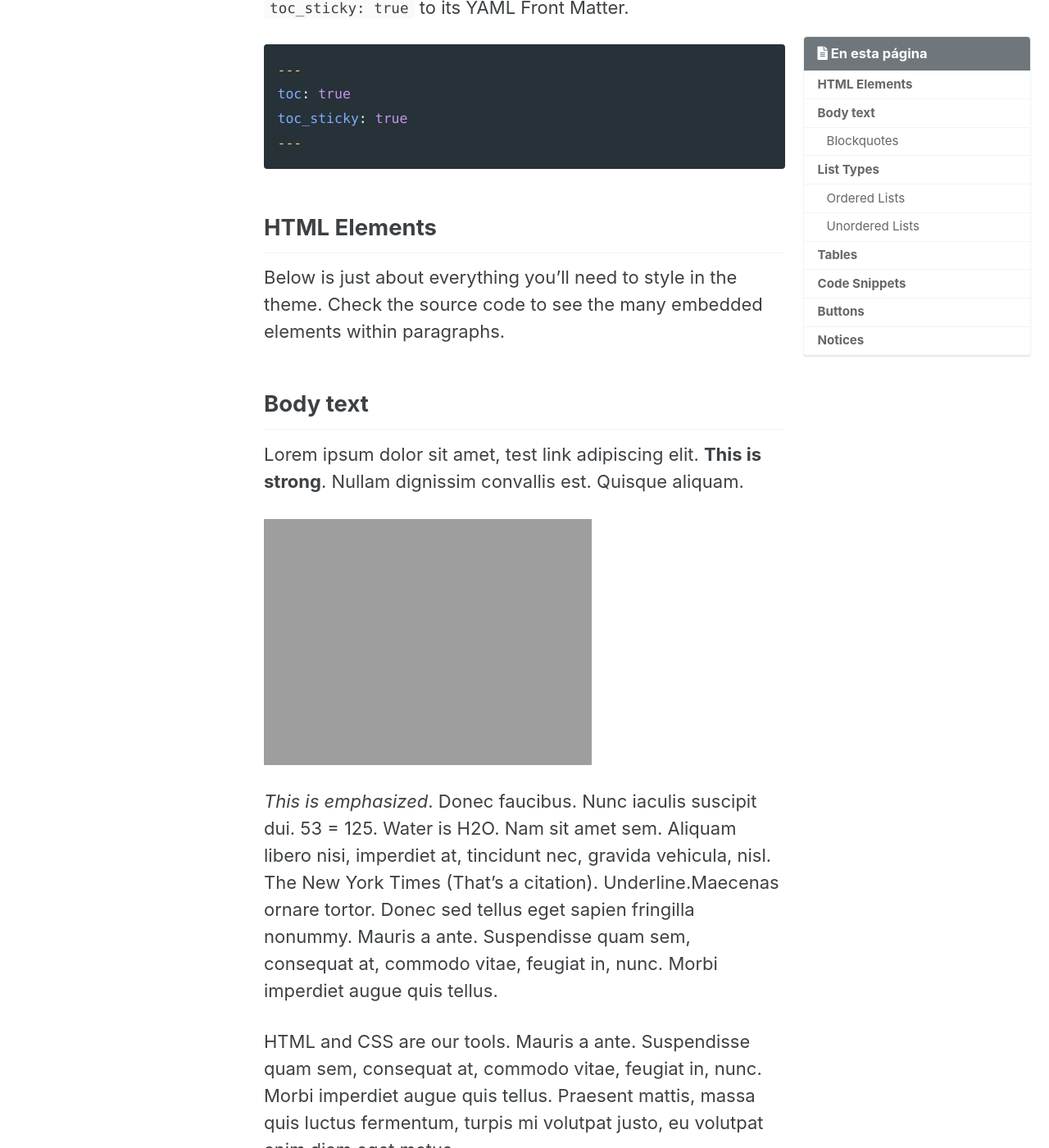
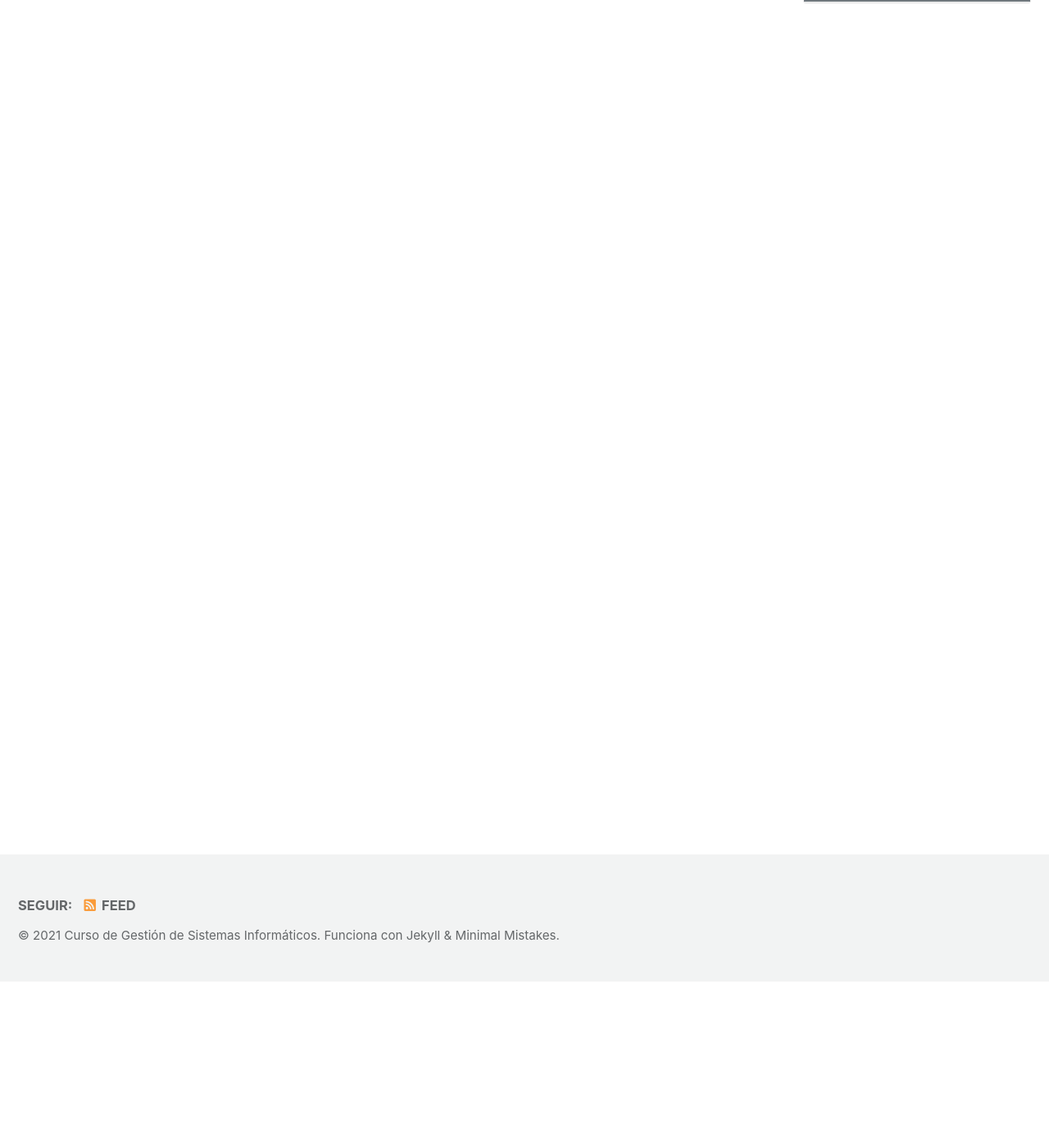
Before and after one commit to rosepac/csi, a Jekyll site: the page built from _pages/seguridad.md, in a window 1280 px wide and 1400 px high, scrolled down 203 px. Shown: the whole window at 82% size. Built offline with Jekyll 4.4.1, drawn with Linux system fonts in a browser that asks for light colours; cached includes are drawn as plain includes; some of the changed text lies outside the part shown.

Commit message:
🆑 Limpiar Página.

````diff
--- a/_pages/seguridad.md
+++ b/_pages/seguridad.md
@@ -6,88 +6,4 @@ permalink: /seguridad/
 layout: single
 ---
 
-"Stick" table of contents to the top of a page by adding `toc_sticky: true` to its YAML Front Matter.
-
-```yaml
----
-toc: true
-toc_sticky: true
----
-```
-
-## HTML Elements
-
-Below is just about everything you'll need to style in the theme. Check the source code to see the many embedded elements within paragraphs.
-
-## Body text
-
-Lorem ipsum dolor sit amet, test link adipiscing elit. **This is strong**. Nullam dignissim convallis est. Quisque aliquam.
-
-![Smithsonian Image]({{ site.url }}{{ site.baseurl }}/assets/images/3953273590_704e3899d5_m.jpg)
-{: .image-right}
-
-*This is emphasized*. Donec faucibus. Nunc iaculis suscipit dui. 53 = 125. Water is H2O. Nam sit amet sem. Aliquam libero nisi, imperdiet at, tincidunt nec, gravida vehicula, nisl. The New York Times (That’s a citation). Underline.Maecenas ornare tortor. Donec sed tellus eget sapien fringilla nonummy. Mauris a ante. Suspendisse quam sem, consequat at, commodo vitae, feugiat in, nunc. Morbi imperdiet augue quis tellus.
-
-HTML and CSS are our tools. Mauris a ante. Suspendisse quam sem, consequat at, commodo vitae, feugiat in, nunc. Morbi imperdiet augue quis tellus. Praesent mattis, massa quis luctus fermentum, turpis mi volutpat justo, eu volutpat enim diam eget metus.
-
-### Blockquotes
-
-> Lorem ipsum dolor sit amet, test link adipiscing elit. Nullam dignissim convallis est. Quisque aliquam.
-
-## List Types
-
-### Ordered Lists
-
-1. Item one
-   1. sub item one
-   2. sub item two
-   3. sub item three
-2. Item two
-
-### Unordered Lists
-
-* Item one
-* Item two
-* Item three
-
-## Tables
-
-| Header1 | Header2 | Header3 |
-|:--------|:-------:|--------:|
-| cell1   | cell2   | cell3   |
-| cell4   | cell5   | cell6   |
-|----
-| cell1   | cell2   | cell3   |
-| cell4   | cell5   | cell6   |
-|=====
-| Foot1   | Foot2   | Foot3
-{: rules="groups"}
-
-## Code Snippets
-
-```css
-#container {
-  float: left;
-  margin: 0 -240px 0 0;
-  width: 100%;
-}
-```
-
-## Buttons
-
-Make any link standout more when applying the `.btn` class.
-
-```html
-<a href="#" class="btn btn--success">Success Button</a>
-```
-
-<div markdown="0"><a href="#" class="btn">Primary Button</a></div>
-<div markdown="0"><a href="#" class="btn btn--success">Success Button</a></div>
-<div markdown="0"><a href="#" class="btn btn--warning">Warning Button</a></div>
-<div markdown="0"><a href="#" class="btn btn--danger">Danger Button</a></div>
-<div markdown="0"><a href="#" class="btn btn--info">Info Button</a></div>
-
-## Notices
-
-**Watch out!** You can also add notices by appending `{: .notice}` to a paragraph.
-{: .notice}
+🛑
````
